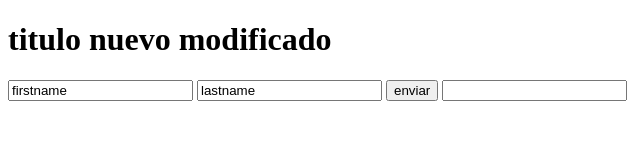
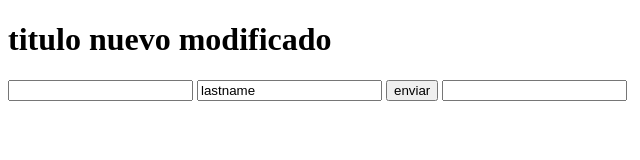
Before and after one commit to eliasf30/prueba, a plain HTML site: page index.html in a window 1280 px wide. Shown: the full height of the page, 0-640 px from the left. Drawn offline with Linux system fonts and the light colour scheme.

Commit message:
se coloco number

```diff
--- a/index.html
+++ b/index.html
@@ -10,7 +10,7 @@
     <h1>titulo nuevo modificado</h1>
 
     <form action="#" method="GET">
-        <input type="text" value="firstname">
+        <input type="number" value="firstname">
         <input type="text" value="lastname">
         <input type="button" value="enviar">
         <input type="number" value="age">
```
